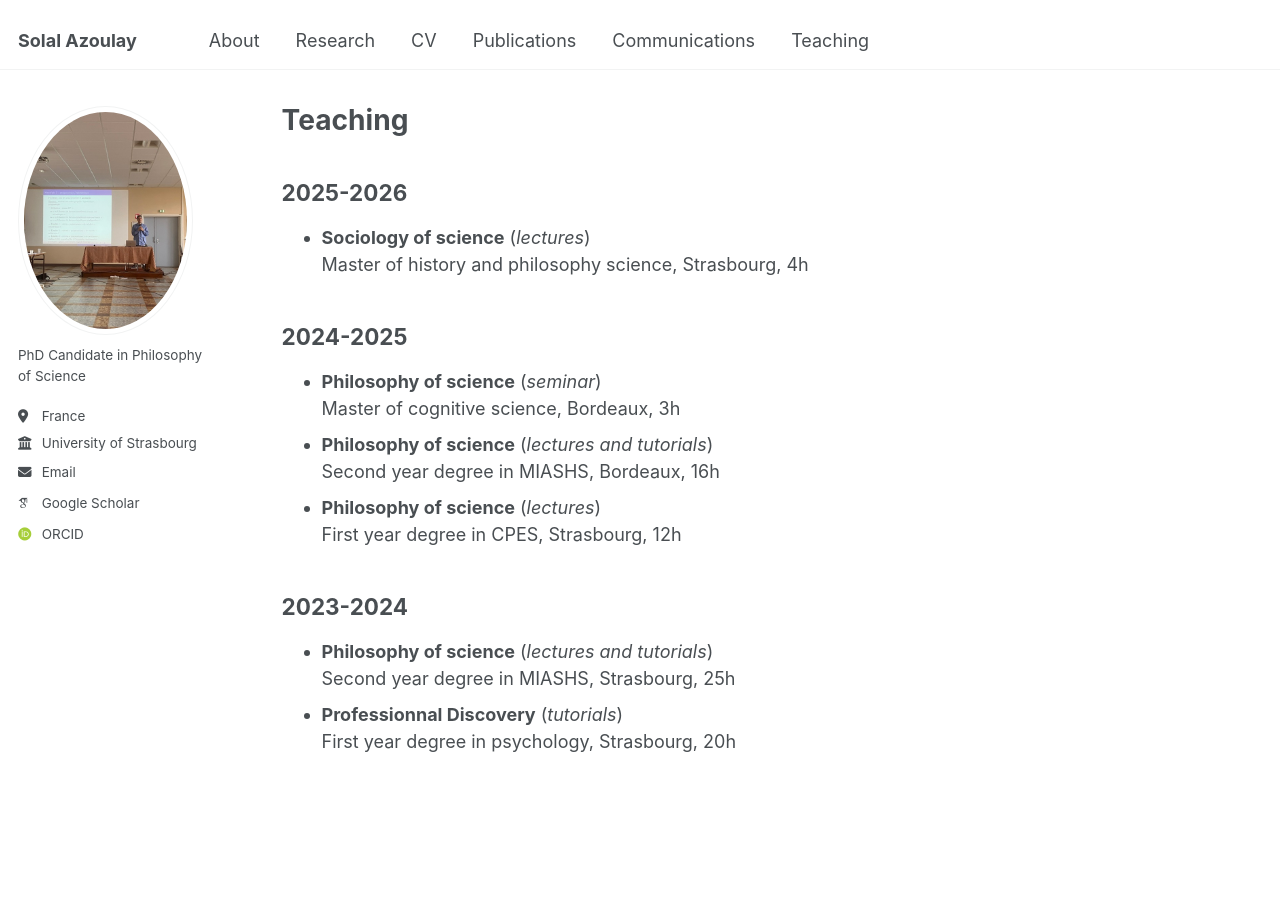
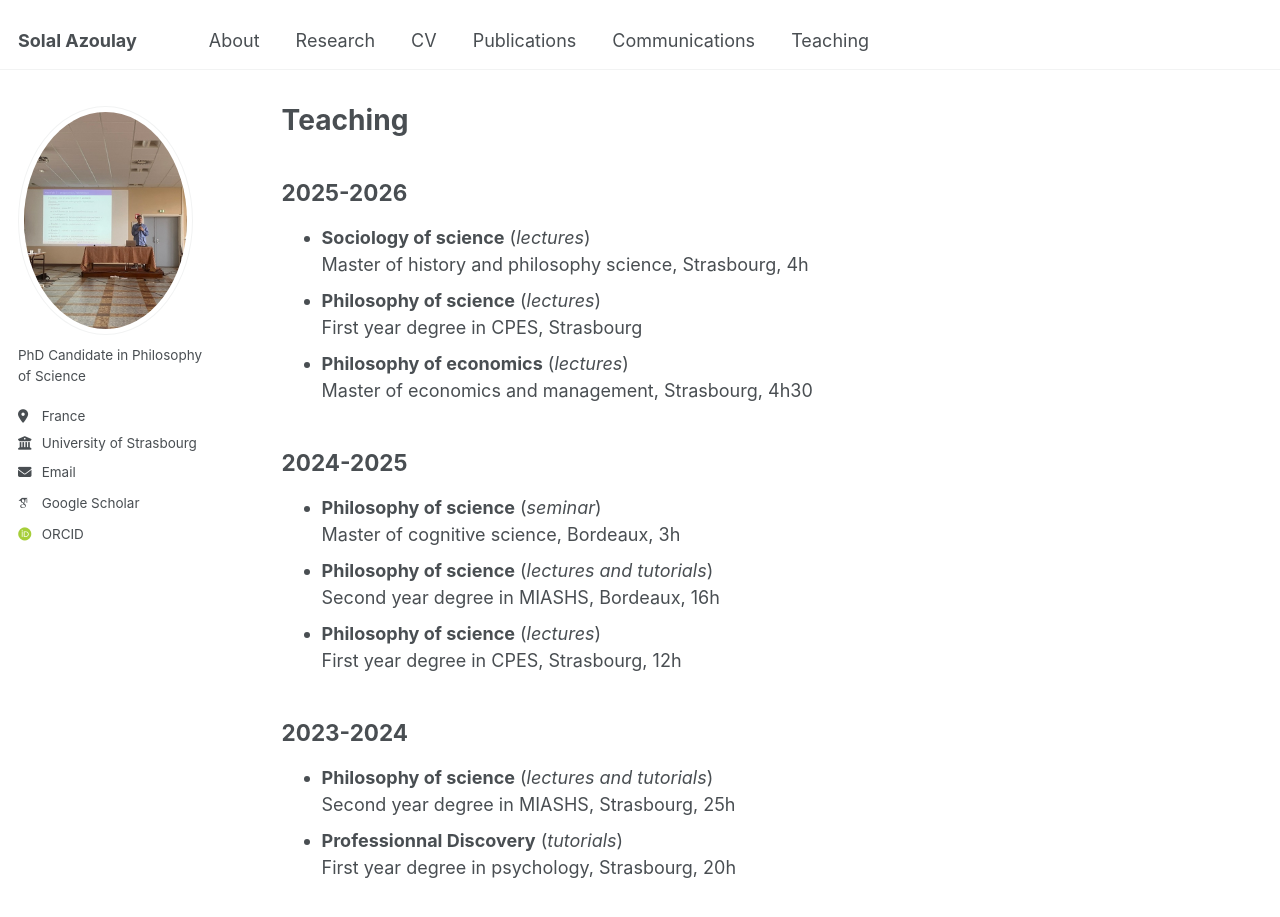
Before and after one commit to solal-azoulay/solal-azoulay.github.io, a Jekyll site: the page built from _pages/teaching.md, in a window 1280 px wide and 1187 px high. Shown: the top 917 px of the window. Built offline with Jekyll 4.4.1, drawn with Linux system fonts in a browser that asks for light colours; some web fonts are replaced.

Commit message:
Update teaching.md

```diff
--- a/_pages/teaching.md
+++ b/_pages/teaching.md
@@ -8,6 +8,10 @@ author_profile: true
 ------------
 - **Sociology of science** (*lectures*)
 Master of history and philosophy science, Strasbourg, 4h
+- **Philosophy of science** (*lectures*)
+First year degree in CPES, Strasbourg
+- **Philosophy of economics** (*lectures*)
+Master of economics and management, Strasbourg, 4h30
 
 2024-2025
 ------------
```
